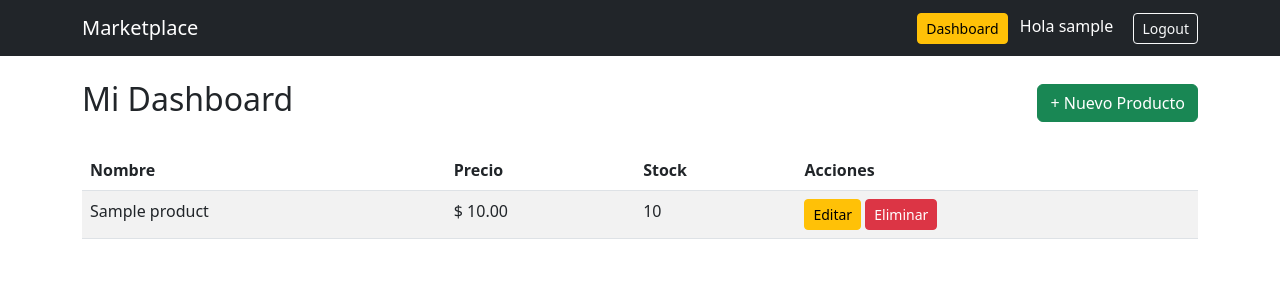
After one commit to reynosaesmeralda/marketplace, a Django app: page /dashboard/ in a window 1280 px wide. The commit adds this page. Shown: the top 300 px of the page. Run offline with Django 5.2, Linux system fonts and the light colour scheme; a user stored in the database is signed in; tables that the repository leaves empty hold one stand-in row (values such as "Sample post"); parts of the project's set-up code (start-up, migrations or seed data) failed here and were passed over.

Commit message:
Actualice

```diff
--- a/store/models.py
+++ b/store/models.py
@@ -34,6 +34,7 @@ class Product(models.Model):
     description = models.TextField()
     price = models.DecimalField(max_digits=10, decimal_places=2)
     stock = models.PositiveIntegerField(default=0)
+    image = models.ImageField(upload_to='upload/',blank=True, null=True)
 
     owner = models.ForeignKey(
         User,
--- a/store/templates/store/base.html
+++ b/store/templates/store/base.html
@@ -14,6 +14,9 @@
     <a class="navbar-brand" href="/">Marketplace</a>
 
     <div>
+      {% if user.is_authenticated and user.is_seller %}
+        <a href="{% url 'dashboard' %}" class="btn btn-warning btn-sm me-2">Dashboard</a>
+      {% endif %}
       {% if user.is_authenticated %}
         <span class="text-white me-3">Hola {{ user.username }}</span>
         <a href="{% url 'logout' %}" class="btn btn-outline-light btn-sm">Logout</a>
--- /dev/null
+++ b/store/templates/store/dashboard.html
@@ -0,0 +1,37 @@
+{% extends 'store/base.html' %}
+
+{% block content %}
+
+<div class="d-flex justify-content-between align-items-center mb-4">
+    <h2>Mi Dashboard</h2>
+    <a href="{% url 'product_create' %}" class="btn btn-success">+ Nuevo Producto</a>
+</div>
+
+<table class="table table-striped">
+    <thead>
+        <tr>
+            <th>Nombre</th>
+            <th>Precio</th>
+            <th>Stock</th>
+            <th>Acciones</th>
+        </tr>
+    </thead>
+    <tbody>
+
+    {% for product in products %}
+        <tr>
+            <td>{{ product.name }}</td>
+            <td>$ {{ product.price }}</td>
+            <td>{{ product.stock }}</td>
+            <td>
+                <a href="{% url 'product_update' product.id %}" class="btn btn-warning btn-sm">Editar</a>
+
+                <a href="{% url 'product_delete' product.id %}" class="btn btn-danger btn-sm">Eliminar</a>
+            </td>
+        </tr>
+    {% endfor %}
+
+    </tbody>
+</table>
+
+{% endblock %}
--- a/store/templates/store/login.html
+++ b/store/templates/store/login.html
@@ -1,4 +1,4 @@
-{% extends 'marketplace/base.html' %}
+{% extends 'store/base.html' %}
 
 {% block content %}
 
--- a/store/urls.py
+++ b/store/urls.py
@@ -3,7 +3,17 @@ from . import views
 
 urlpatterns = [
     path('', views.home, name='home'),
+
+    # Auth
     path('register/', views.register, name='register'),
     path('login/', views.login_view, name='login'),
     path('logout/', views.logout_view, name='logout'),
+
+    # Dashboard
+    path('dashboard/', views.dashboard, name='dashboard'),
+
+    # Productos CRUD
+    path('products/create/', views.product_create, name='product_create'),
+    path('products/<uuid:pk>/edit/', views.product_update, name='product_update'),
+    path('products/<uuid:pk>/delete/', views.product_delete, name='product_delete'),
 ]
--- a/store/views.py
+++ b/store/views.py
@@ -1,7 +1,12 @@
 from django.shortcuts import render, redirect
+from django.contrib.auth.decorators import login_required
+from django.shortcuts import get_object_or_404
 from django.contrib.auth import login, authenticate, logout
 from .forms import RegisterForm
+from django.http import HttpResponseForbidden
+from .forms import ProductForm
 from .models import Product
+
 
 
 def home(request):
@@ -39,3 +44,74 @@ def login_view(request):
 def logout_view(request):
     logout(request)
     return redirect('home')
+
+# =========================
+# 📊 Dashboard
+# =========================
+@login_required
+def dashboard(request):
+    if not request.user.is_seller:
+        return HttpResponseForbidden("No tienes permisos")
+
+    products = Product.objects.filter(owner=request.user)
+
+    return render(request, 'store/dashboard.html', {
+        'products': products
+    })
+
+
+# =========================
+# ➕ Crear producto
+# =========================
+@login_required
+def product_create(request):
+    if not request.user.is_seller:
+        return HttpResponseForbidden("Solo vendedores")
+
+    form = ProductForm(request.POST or None)
+
+    if form.is_valid():
+        product = form.save(commit=False)
+        product.owner = request.user
+        product.save()
+        form.save_m2m()
+
+        return redirect('dashboard')
+
+    return render(request, 'store/product_form.html', {'form': form})
+
+
+# =========================
+# ✏️ Editar producto
+# =========================
+@login_required
+def product_update(request, pk):
+    product = get_object_or_404(Product, pk=pk)
+
+    if product.owner != request.user:
+        return HttpResponseForbidden("No puedes editar este producto")
+
+    form = ProductForm(request.POST or None, instance=product)
+
+    if form.is_valid():
+        form.save()
+        return redirect('dashboard')
+
+    return render(request, 'store/product_form.html', {'form': form})
+
+
+# =========================
+# 🗑️ Eliminar producto
+# =========================
+@login_required
+def product_delete(request, pk):
+    product = get_object_or_404(Product, pk=pk)
+
+    if product.owner != request.user:
+        return HttpResponseForbidden("No puedes eliminar este producto")
+
+    if request.method == 'POST':
+        product.delete()
+        return redirect('dashboard')
+
+    return render(request, 'store/product_confirm_delete.html', {'product': product})
```
Also changed, not shown: store/forms.py (+7 -8 lines), store/templates/store/product_confirm_delete.html (added, +13 -0 lines), store/templates/store/product_form.html (added, +14 -0 lines).
